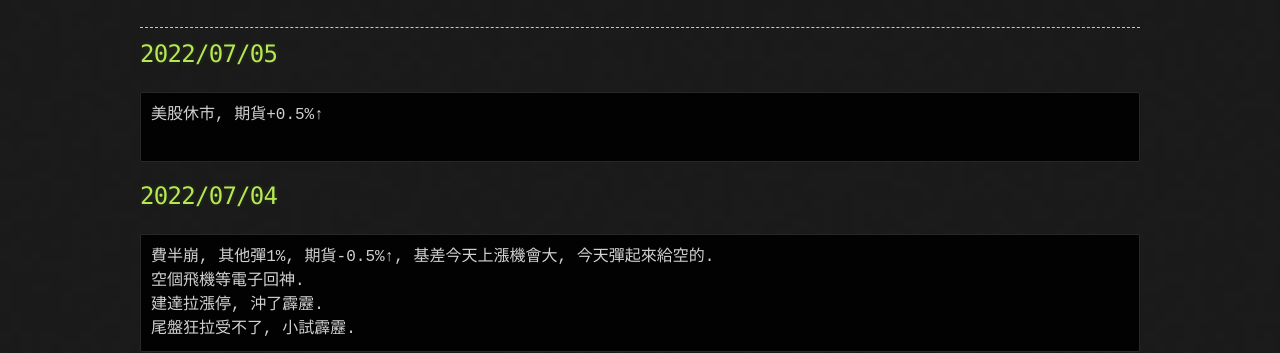
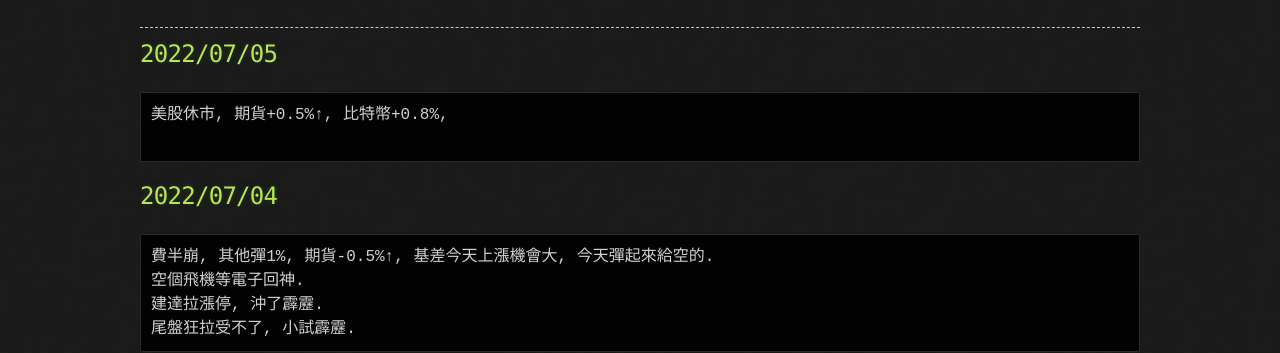
Before and after one commit to lepg5487/Stock_God, a Jekyll site: the page built from index.md, in a window 1280 px wide and 900 px high. Shown: the part 271-624 px from the top of the window. Built offline with Jekyll 4.4.1, drawn with Linux system fonts in a browser that asks for light colours; our own code applies the rules of GitHub Pages for plain Markdown files.

Commit message:
Update index.md

````diff
--- a/index.md
+++ b/index.md
@@ -8,7 +8,7 @@ layout: testlayouts
 
 ## 2022/07/05
 ```
-美股休市, 期貨+0.5%↑
+美股休市, 期貨+0.5%↑, 比特幣+0.8%,
 
 ```
 
````
